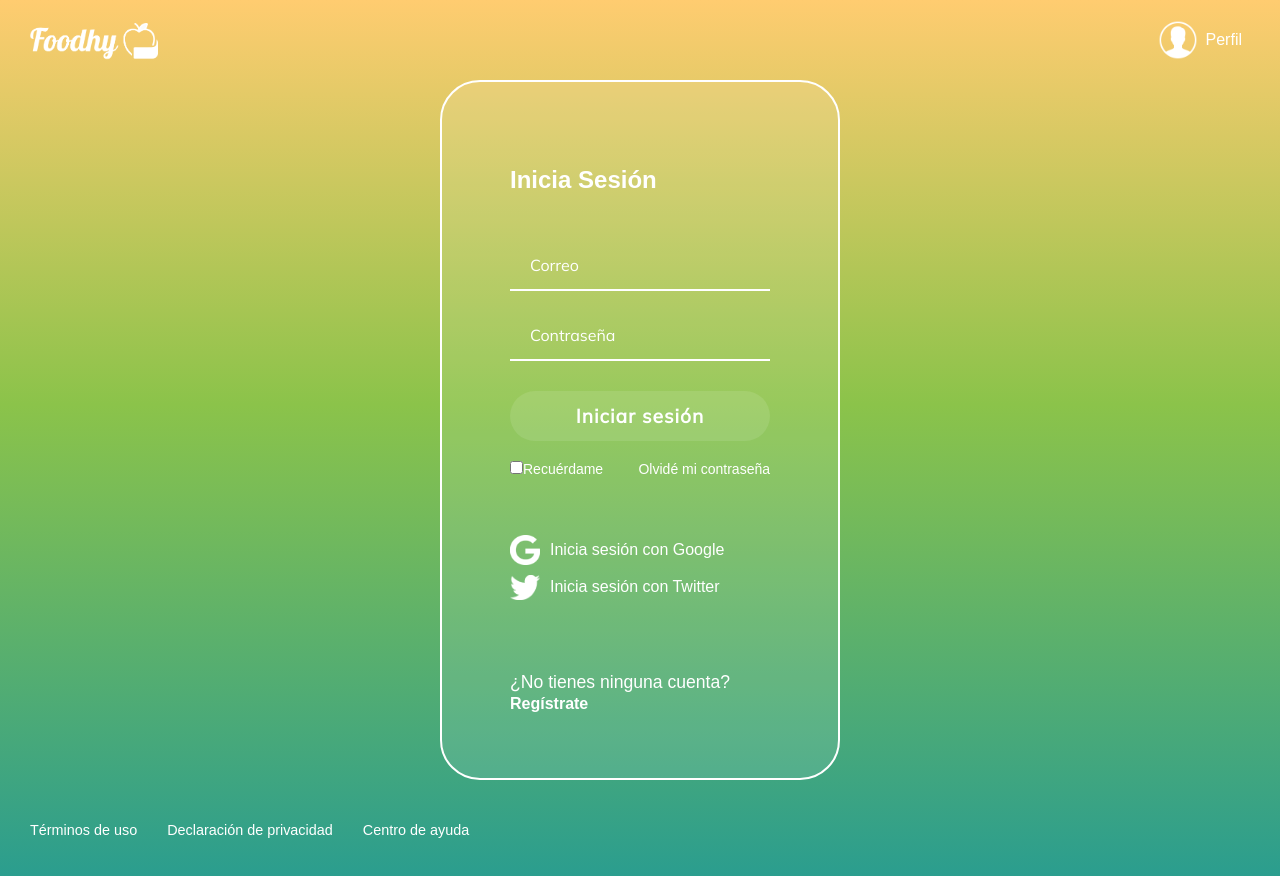
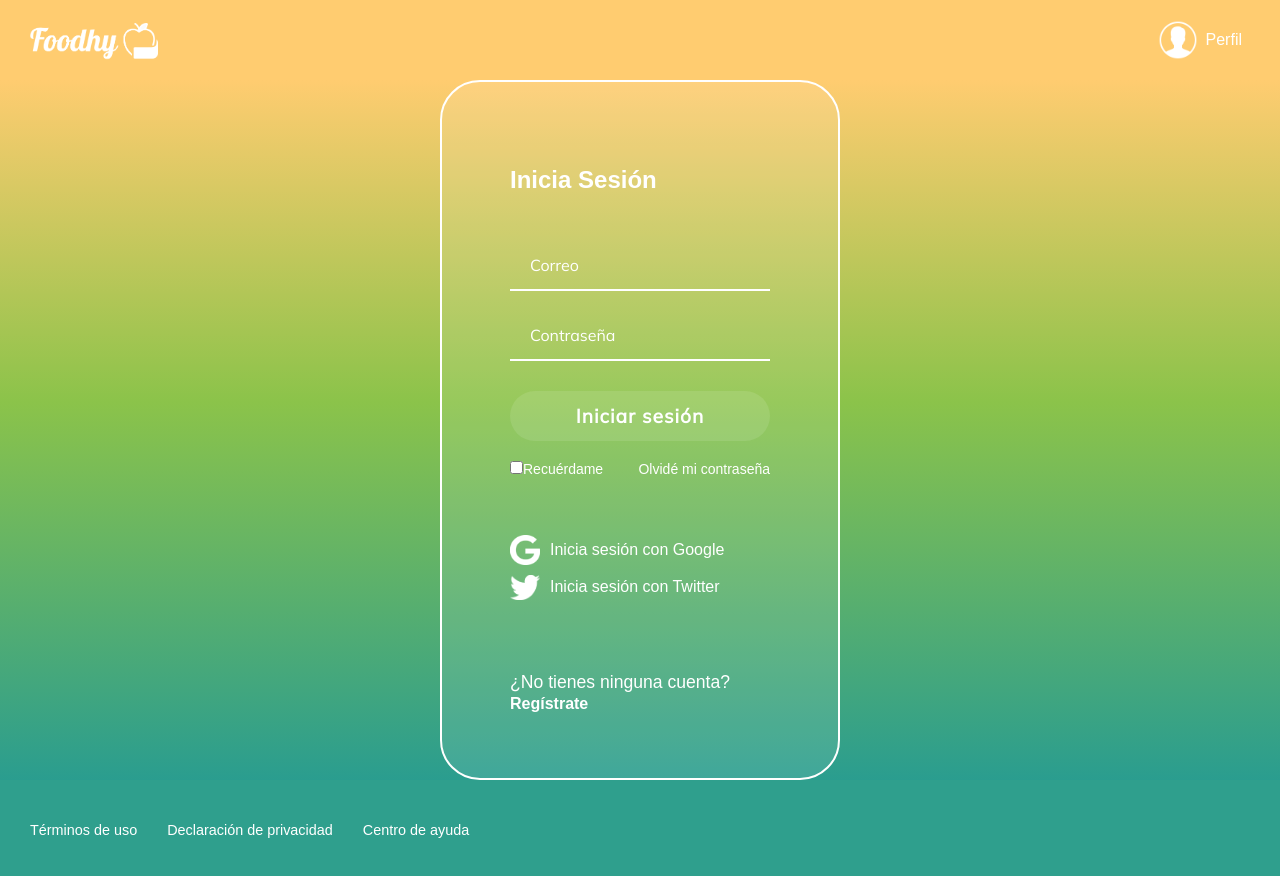
Before and after one commit to GregoryInnovo/Foodhy-Web, a React app: page /login in a window 1280 px wide. Shown: the top 876 px of the page. Built offline with nearby package versions, Linux system fonts and the light colour scheme.

Commit message:
npm classnames

```diff
--- a/package.json
+++ b/package.json
@@ -12,6 +12,7 @@
   "author": "",
   "license": "MIT",
   "dependencies": {
+    "classnames": "^2.2.6",
     "md5": "^2.3.0",
     "prop-types": "^15.7.2",
     "react": "^17.0.1",
--- a/src/assets/styles/components/Footer.scss
+++ b/src/assets/styles/components/Footer.scss
@@ -3,7 +3,8 @@
     align-items: center;
 }
 .footer {
-    background-color: #2a9d9000;
+    // background-color: #2a9d9000;
+    background-color: #2F9F8D;
     @extend .flex;
     height: 100px;
     width: 100%;
--- a/src/assets/styles/components/Header.scss
+++ b/src/assets/styles/components/Header.scss
@@ -10,6 +10,9 @@ $blanco: white;
     justify-content: space-between;
     width: 100%;
     height: 80px;
+}
+.isLogin,.isRegister{
+    background-color: #FFCC70;
 }
 .header__img {
     margin-top: 10px;
--- a/src/assets/styles/components/Login.scss
+++ b/src/assets/styles/components/Login.scss
@@ -3,6 +3,7 @@
 
 .login {
     @extend .flex;
+    background-image: linear-gradient(#FFCC70 0%, #8BC34A 46%, #2A9D8F 100%);
     justify-content: center;
     flex-direction: column;
     padding: 0px 30px;
--- a/src/components/Header.jsx
+++ b/src/components/Header.jsx
@@ -1,6 +1,7 @@
 import React from 'react';
 import { connect } from 'react-redux';
 import { Link } from 'react-router-dom';
+import classNames from 'classnames';
 import gravatar from '../utils/gravatar';
 import { logoutRequest } from '../actions';
 import PropTypes, { string } from 'prop-types';
@@ -9,8 +10,7 @@ import logo from '../assets/static/logo-foodhy.png';
 import userIcon from '../assets/static/user-icon.png';
 
 const Header = props => {
-
-    const { user } = props;
+    const { user, isLogin, isRegister } = props;
     const hasUser = Object.keys(user).length > 0;
 
     const handleLogout = () => {
@@ -18,8 +18,13 @@ const Header = props => {
         props.logoutRequest({})
     };
 
+    const headerClass = classNames('header', {
+        isLogin,
+        isRegister,
+    });
+
     return(
-        <header className="header">
+        <header className={headerClass}>
 
             <Link to="/">
                 <img className="header__img" src={logo} alt="Imagen page" />
@@ -60,6 +65,8 @@ const Header = props => {
 Header.propTypes = {
     user: PropTypes.object.isRequired,
     logoutRequest: PropTypes.func.isRequired,
+    isLogin: PropTypes.any,
+    isRegister: PropTypes.any,
 }
 
 const mapStateToProps = state => {
--- a/src/components/Layout.jsx
+++ b/src/components/Layout.jsx
@@ -4,7 +4,6 @@ import Footer from './Footer';
 
 const Layout = ( { children }) => (
     <div className="App">
-        <Header />
         {children}
         <Footer />
     </div>
--- a/src/containers/Home.jsx
+++ b/src/containers/Home.jsx
@@ -1,5 +1,6 @@
 import React from 'react';
 import { connect } from 'react-redux';
+import Header from '../components/Header';
 import Search from '../components/Search';
 import Categories from '../components/Categories';
 import Carousel from '../components/Carousel';
@@ -37,7 +38,7 @@ const Home = ({ myList, trends, originals }) => {
                 </Carousel>
             </Categories>
  */}
-
+            <Header />
             <Search />
 			{myList.length > 0 && (
 				<Categories title='Mi Lista'>
--- a/src/containers/Login.jsx
+++ b/src/containers/Login.jsx
@@ -1,4 +1,5 @@
 import React, { Fragment, useState } from 'react';
+import Header from '../components/Header';
 import { connect } from 'react-redux';
 import { Link } from 'react-router-dom';
 import { loginRequest } from '../actions'
@@ -27,6 +28,7 @@ const Login = (props) => {
 
     return (
         <Fragment>
+            <Header isLogin />
             <section className="login">
                 <section className="login__container">
                     <h2>Inicia Sesión</h2>
--- a/src/containers/Player.jsx
+++ b/src/containers/Player.jsx
@@ -17,7 +17,6 @@ const Player = props => {
 
     // if(loading)
     //     return <h2>Cargando...</h2>
-
 
     return hasPlaying ? (
         <div className="Player">
--- a/src/containers/Register.jsx
+++ b/src/containers/Register.jsx
@@ -1,4 +1,5 @@
 import React, { useState} from 'react';
+import Header from '../components/Header';
 import { connect} from 'react-redux';
 import { registerRequest } from '../actions';
 import { Link } from 'react-router-dom';
@@ -25,6 +26,8 @@ const Register = (props) => {
         props.history.push("/");
     }
     return(
+        <>
+            <Header isRegister/>
             <section className="login">
                 <section className="login__container">
                     <h2>Regístrate</h2>
@@ -56,6 +59,7 @@ const Register = (props) => {
                     </p>
                 </section>
             </section>
+        </>
 )};
 
 const mapDispatchToProps = {
```
Also changed, not shown: 1 other file (tests, documents, lock files or other folders). Lines whose indentation alone changed are shown as unchanged.
